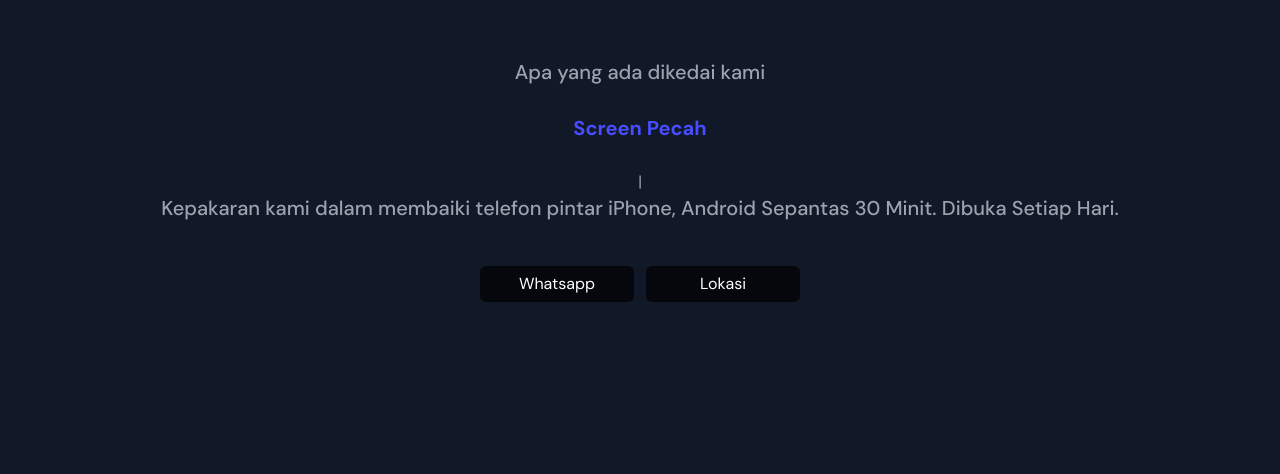
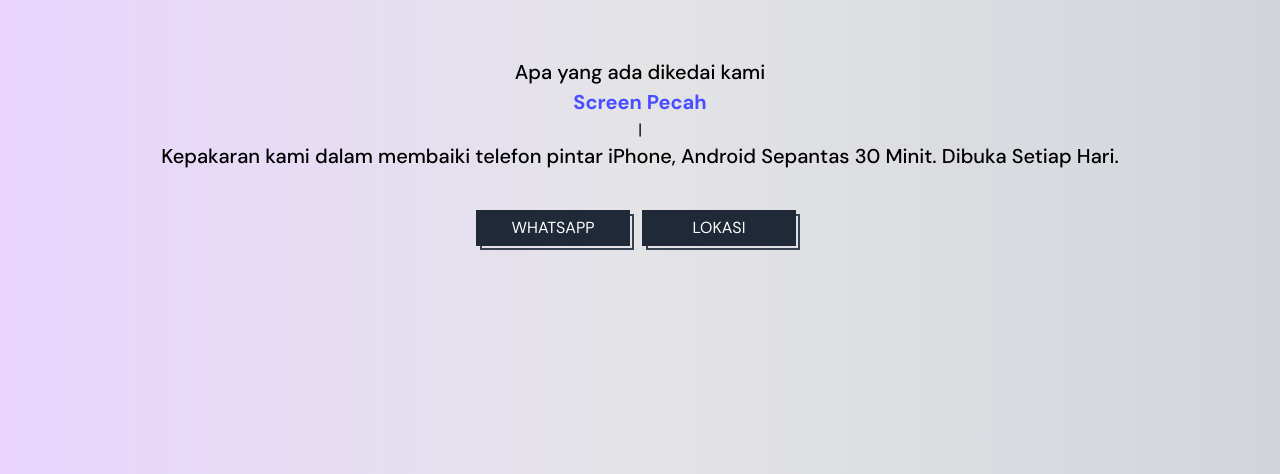
Before and after one commit to mohdxnizamv/Firhah-Gadjet, a website: page dist/index.html in a window 1280 px wide. Shown: the part 326-800 px from the top of the page. Drawn offline with nearby package versions, Linux system fonts and the light colour scheme.

Commit message:
first commit

```diff
--- a/src/input.css
+++ b/src/input.css
@@ -12,7 +12,7 @@
   body {
     font-family: "DM Sans", sans-serif;
     font-weight: 400;
-    @apply sm:text-sm md:text-sm lg:text-base xl:text-base text-gray-400 bg-gray-900;
+    @apply sm:text-sm md:text-sm lg:text-base xl:text-base bg-gradient-to-r from-purple-200 via-zinc-200 to-gray-300;
   }
   h1,
   h2,
@@ -45,4 +45,12 @@
   .btn {
     @apply rounded-md bg-black/70 text-white px-2 py-1.5 hover:ring-2 text-center cursor-pointer;
   }
+  .btn2 {
+    @apply relative -left-1 -top-1 bg-gray-800 px-3 py-1.5 uppercase text-white transition-all before:absolute before:left-1 before:top-1 before:-z-[1] before:h-full before:w-full before:border-2 before:border-gray-700 before:transition-all before:content-[''] hover:left-0 hover:top-0 before:hover:left-0 before:hover:top-0;
+  }
+  .btn3 {
+    font-family: "DM Sans", sans-serif;
+    font-weight: 400;
+    @apply mx-auto mt-6 w-44 rounded-lg bg-black/75 px-3 py-1.5 text-sm text-white hover:text-black;
+  }
 }
--- a/tailwind.config.js
+++ b/tailwind.config.js
@@ -12,8 +12,6 @@
     },
     extend: {
       colors: {
-        green: "#353B17",
-        softGreen: "#4F5727",
         blue: "#484DFF",
         gold: "#DEAD2F",
       },
```
Also changed, not shown: dist/index.html, dist/pages2.html (added), dist/style.css.
